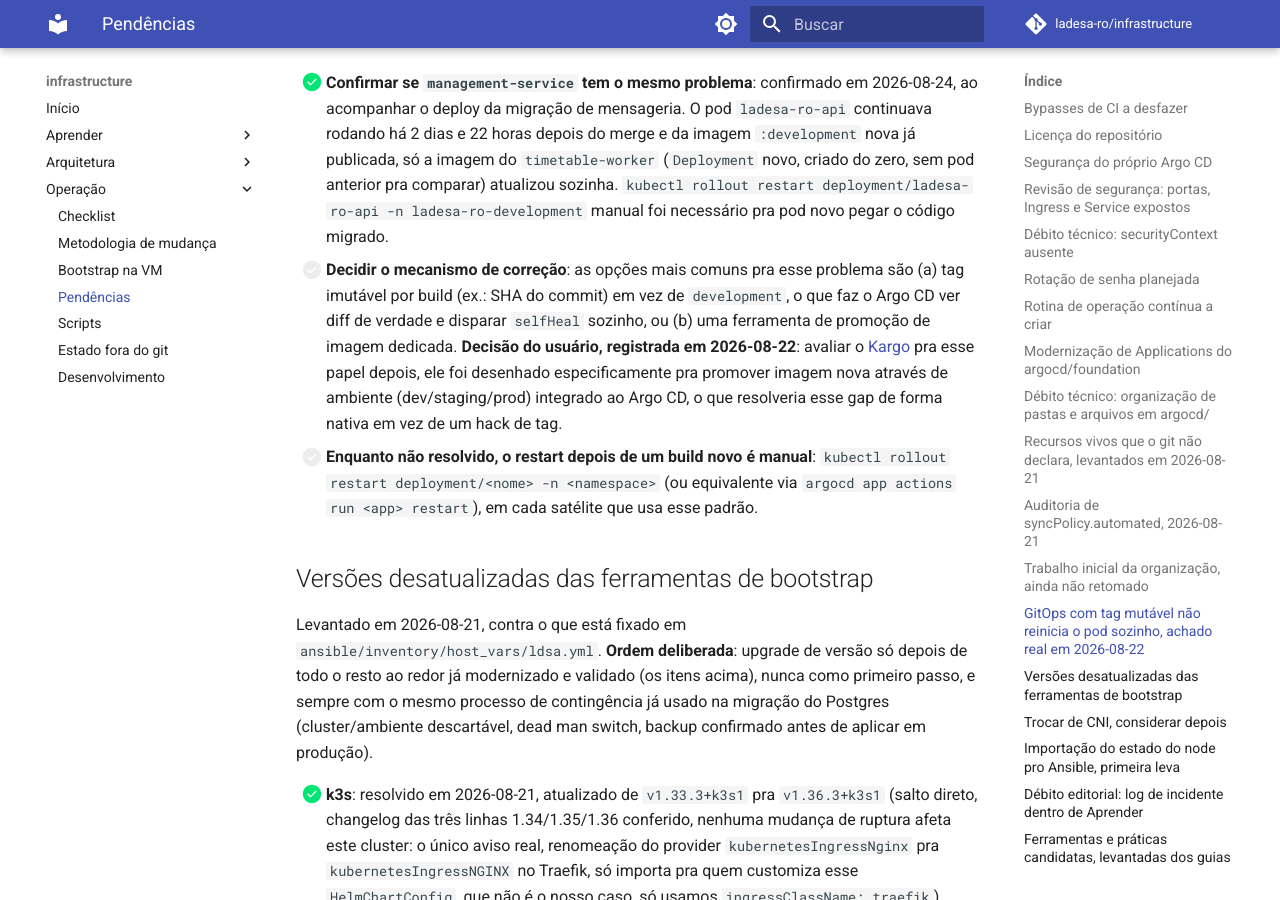
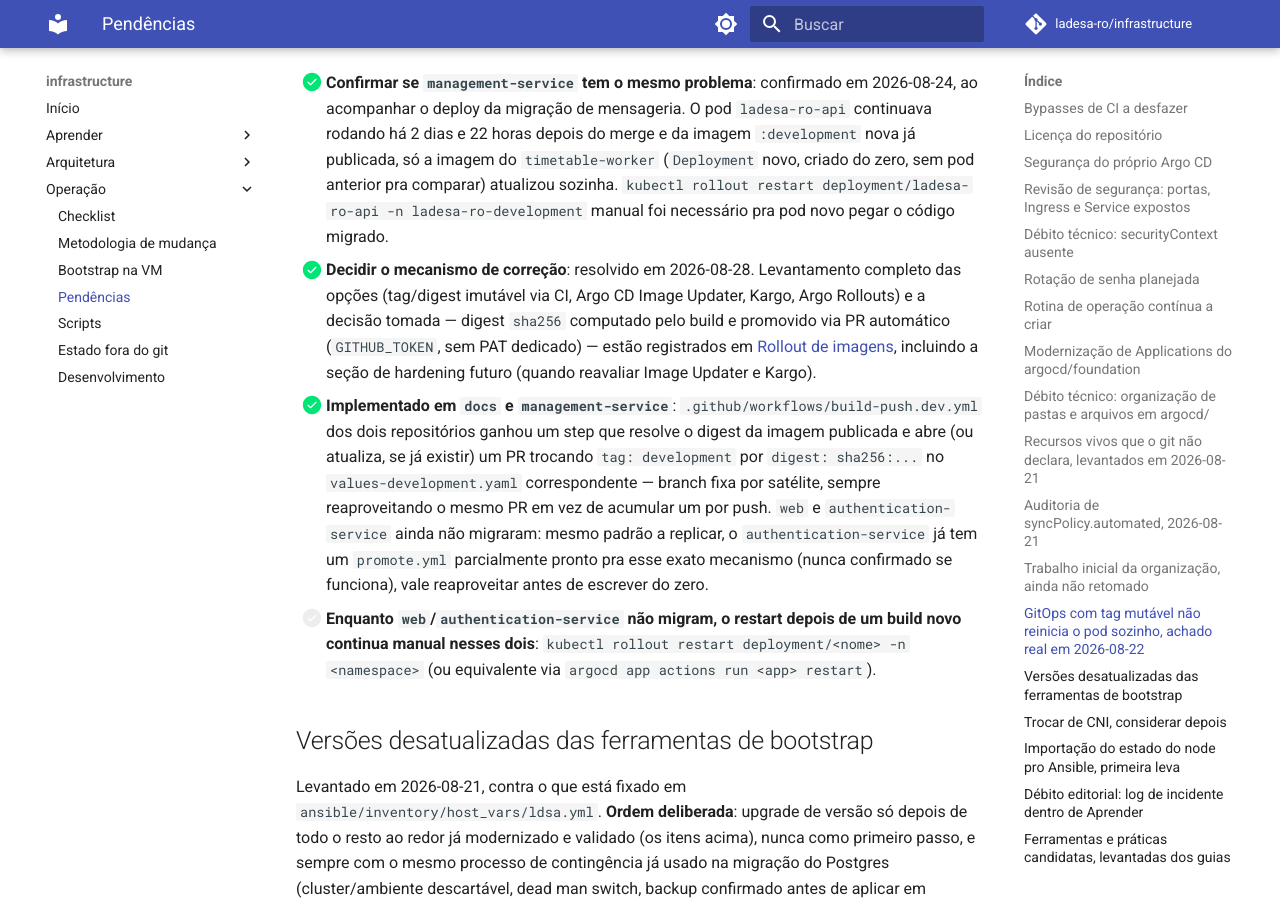
Before and after one commit to ladesa-ro/infrastructure, an MkDocs documentation site: the page built from docs/operacao/pendencias.md, in a window 1280 px wide and 900 px high, scrolled down 21908 px. Built offline with MkDocs 1.6.1 and Material for MkDocs 9.7.7, drawn with Linux system fonts in a browser that asks for light colours; comment, search, counter and statistics services are not loaded.

Commit message:
docs(arquitetura): registrar decisao de rollout de imagens via digest

```diff
--- a/docs/operacao/pendencias.md
+++ b/docs/operacao/pendencias.md
@@ -149,8 +149,9 @@ Registrado em 2026-08-21: o objetivo original desta sessão, antes de focar em C
 Causa: `gitops/apps/docs/values-development.yaml` usa `pullPolicy: Always` com uma tag mutável (`tag: development`). `pullPolicy: Always` só força um novo pull quando o pod é (re)criado, não reinicia sozinho um pod que já está rodando só porque o conteúdo da imagem no registry mudou. O Argo CD não detecta isso como diff nenhum (a string da tag continua `development`, igual antes e depois), então `selfHeal` não dispara. O mesmo padrão (`pullPolicy: Always` + tag mutável `development`, sem mecanismo de restart) existe em `gitops/apps/api/values-development.yaml` do `management-service`, mesma classe de risco, não confirmado ao vivo ainda.
 
 - [x] **Confirmar se `management-service` tem o mesmo problema**: confirmado em 2026-08-24, ao acompanhar o deploy da migração de mensageria. O pod `ladesa-ro-api` continuava rodando há 2 dias e 22 horas depois do merge e da imagem `:development` nova já publicada, só a imagem do `timetable-worker` (`Deployment` novo, criado do zero, sem pod anterior pra comparar) atualizou sozinha. `kubectl rollout restart deployment/ladesa-ro-api -n ladesa-ro-development` manual foi necessário pra pod novo pegar o código migrado.
-- [ ] **Decidir o mecanismo de correção**: as opções mais comuns pra esse problema são (a) tag imutável por build (ex.: SHA do commit) em vez de `development`, o que faz o Argo CD ver diff de verdade e disparar `selfHeal` sozinho, ou (b) uma ferramenta de promoção de imagem dedicada. **Decisão do usuário, registrada em 2026-08-22**: avaliar o [Kargo](https://kargo.io) pra esse papel depois, ele foi desenhado especificamente pra promover imagem nova através de ambiente (dev/staging/prod) integrado ao Argo CD, o que resolveria esse gap de forma nativa em vez de um hack de tag.
-- [ ] **Enquanto não resolvido, o restart depois de um build novo é manual**: `kubectl rollout restart deployment/<nome> -n <namespace>` (ou equivalente via `argocd app actions run <app> restart`), em cada satélite que usa esse padrão.
+- [x] **Decidir o mecanismo de correção**: resolvido em 2026-08-28. Levantamento completo das opções (tag/digest imutável via CI, Argo CD Image Updater, Kargo, Argo Rollouts) e a decisão tomada — digest `sha256` computado pelo build e promovido via PR automático (`GITHUB_TOKEN`, sem PAT dedicado) — estão registrados em [Rollout de imagens](../arquitetura/rollout-de-imagens.md), incluindo a seção de hardening futuro (quando reavaliar Image Updater e Kargo).
+- [x] **Implementado em `docs` e `management-service`**: `.github/workflows/build-push.dev.yml` dos dois repositórios ganhou um step que resolve o digest da imagem publicada e abre (ou atualiza, se já existir) um PR trocando `tag: development` por `digest: sha256:...` no `values-development.yaml` correspondente — branch fixa por satélite, sempre reaproveitando o mesmo PR em vez de acumular um por push. `web` e `authentication-service` ainda não migraram: mesmo padrão a replicar, o `authentication-service` já tem um `promote.yml` parcialmente pronto pra esse exato mecanismo (nunca confirmado se funciona), vale reaproveitar antes de escrever do zero.
+- [ ] **Enquanto `web`/`authentication-service` não migram, o restart depois de um build novo continua manual nesses dois**: `kubectl rollout restart deployment/<nome> -n <namespace>` (ou equivalente via `argocd app actions run <app> restart`).
 
 ## Versões desatualizadas das ferramentas de bootstrap
 
--- a/mkdocs.yml
+++ b/mkdocs.yml
@@ -112,6 +112,7 @@ nav:
       - Segredos: arquitetura/segredos.md
       - Foundation: arquitetura/foundation.md
       - Repositórios satélite: arquitetura/satelites.md
+      - Rollout de imagens: arquitetura/rollout-de-imagens.md
       - Gate de drift zero: arquitetura/gate-de-drift-zero.md
       - Lições do bootstrap: arquitetura/licoes-do-bootstrap.md
   - Operação:
```
Also changed, not shown: docs/arquitetura/rollout-de-imagens.md (added, +61 -0 lines).
